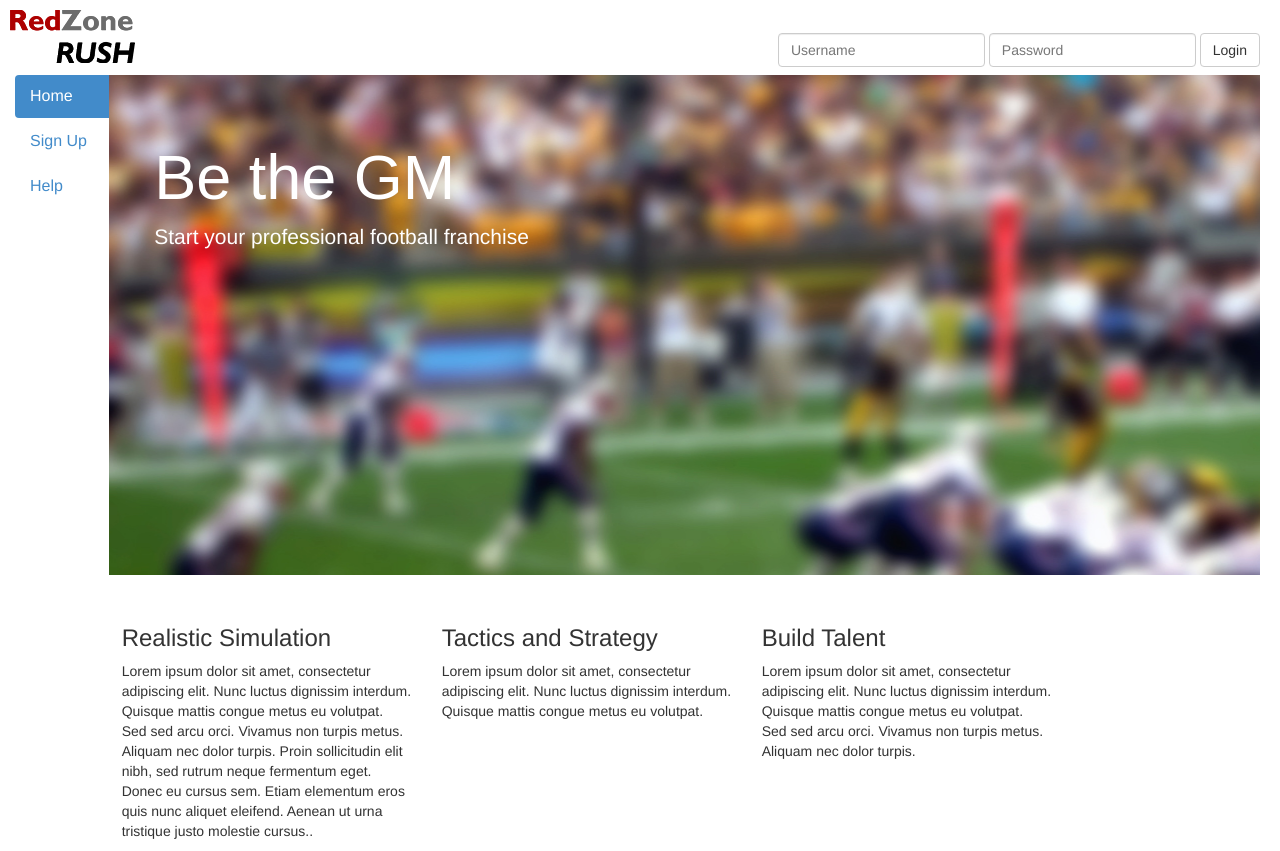
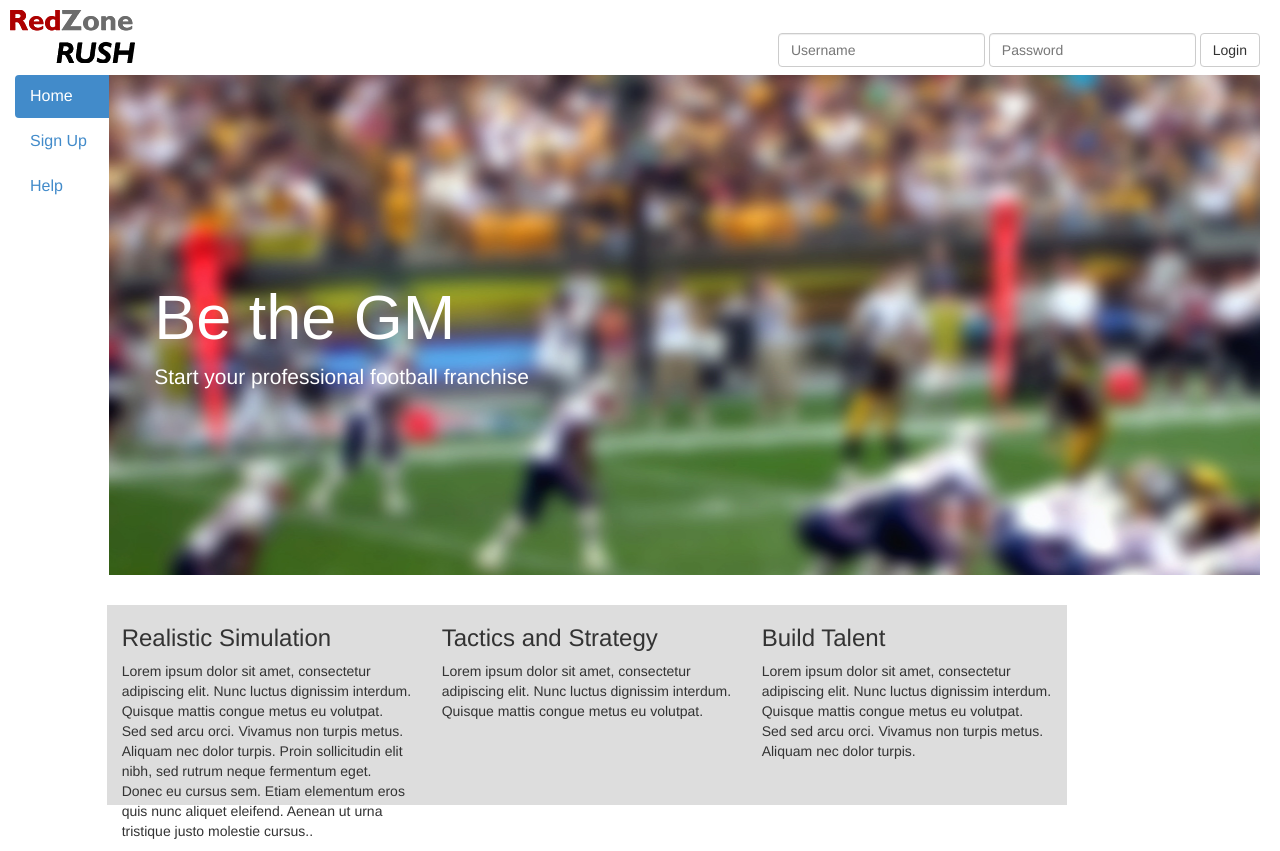
Before and after one commit to sbaner/rz-rush, a PHP site: page / in a window 1280 px wide. Run offline with PHP 8.4, Linux system fonts and the light colour scheme.

Commit message:
More CSS tweaks

```diff
--- a/main.css
+++ b/main.css
@@ -6,7 +6,8 @@
 
 .jumbotron h1{
 	color:#FFF;
-	font-family:"Arial Bold", sans-serif
+	font-family:"Arial Bold", sans-serif;
+	margin-top:160px;
 }
 
 .jumbotron p{
@@ -29,3 +30,8 @@
 .logo {
 	margin: 10px;
 }
+
+.col-md-3 {
+	background-color:#DDD;
+	height:200px;
+}
```
